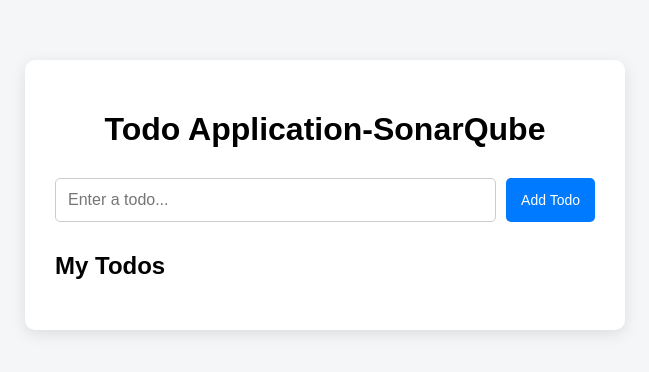
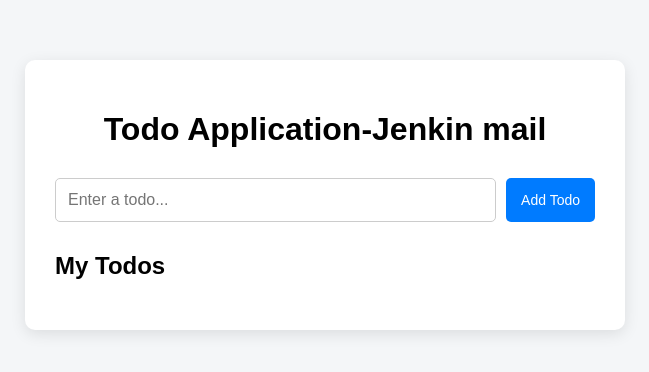
Before and after one commit to warrior2k0404-source/todo-ci, a plain HTML site: page frontend/index.html in a window 1280 px wide. Shown: the whole page, without its empty margins (315-964 px from the left). Drawn offline with Linux system fonts and the light colour scheme; no server answers.

Commit message:
txt changes to validate pipeline

```diff
--- a/frontend/index.html
+++ b/frontend/index.html
@@ -11,7 +11,7 @@
 
     <div class="container">
 
-        <h1>Todo Application-SonarQube</h1>
+        <h1>Todo Application-Jenkin mail</h1>
 
         <div class="todo-input">
             <input
```
